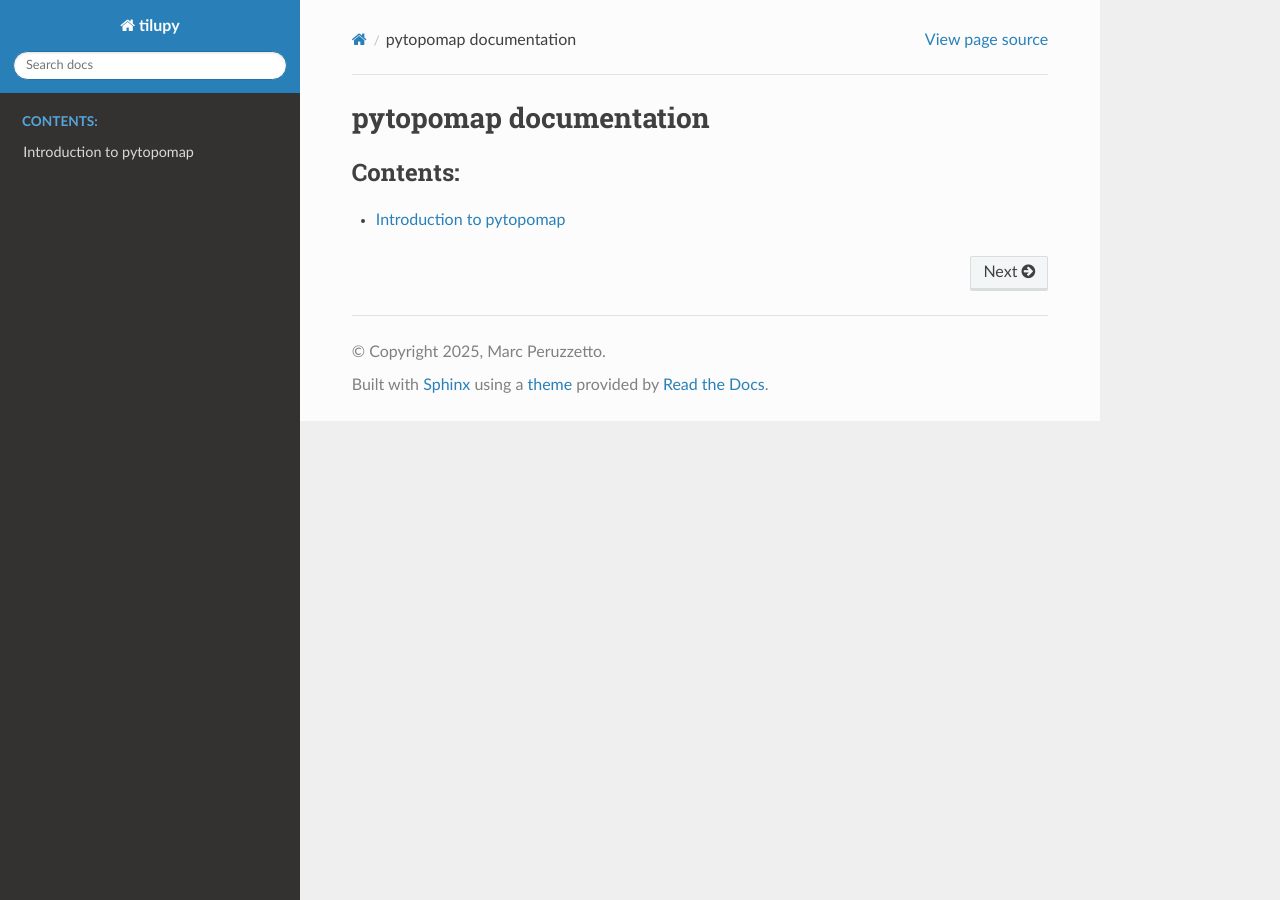
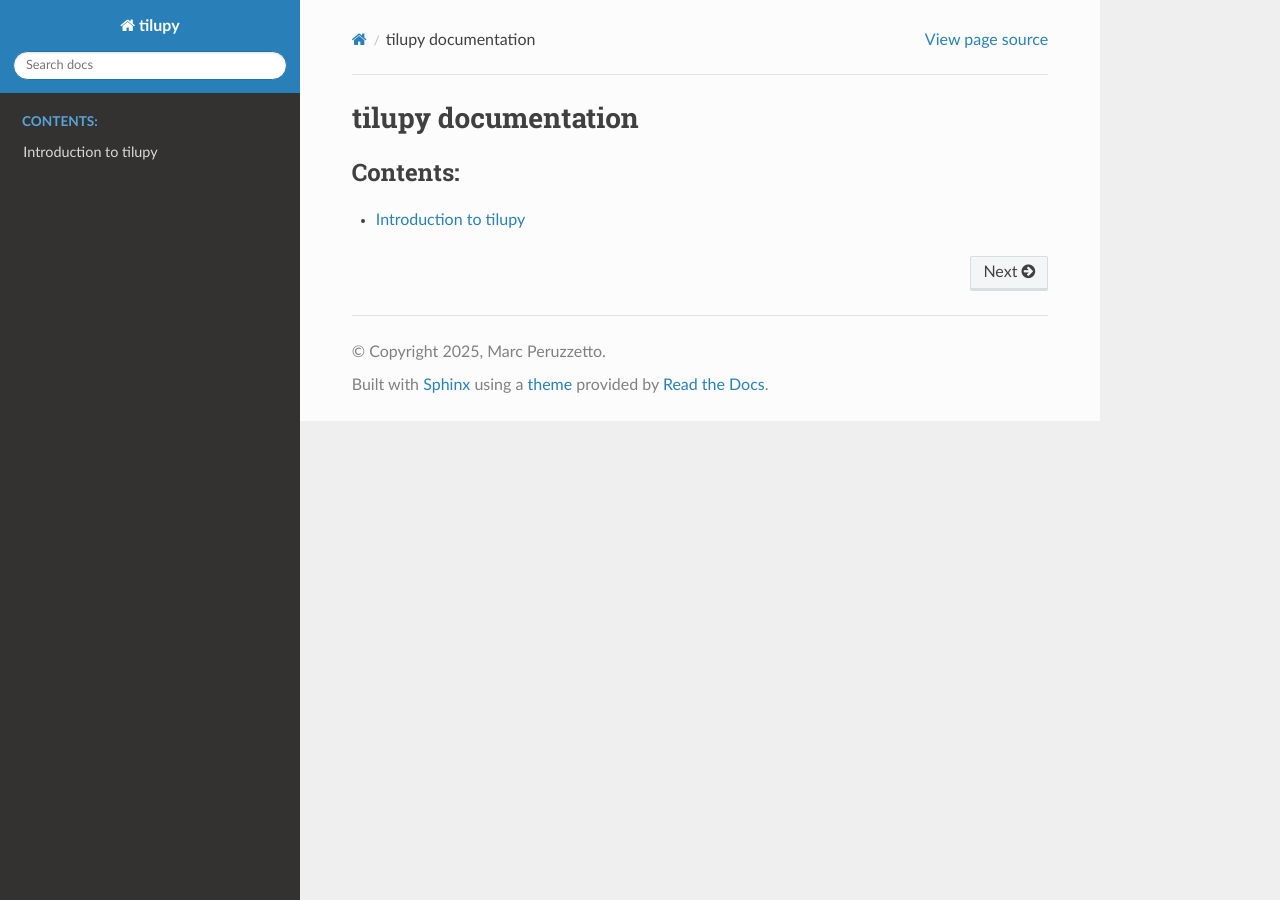
Before and after one commit to marcperuz/tilupy, a Sphinx documentation site: the page built from docs/source/index.rst, in a window 1280 px wide. Built offline with Sphinx 7.4.7 and the Read the Docs theme 3.1.0, drawn with Linux system fonts in a browser that asks for light colours; pages that are not in the unit, such as notebooks, are missing from menus.

Commit message:
docs(index): change pytopomap ref to tilupy

```diff
--- a/docs/source/index.rst
+++ b/docs/source/index.rst
@@ -1,9 +1,9 @@
-.. pytopomap documentation master file, created by
+.. tilupy documentation master file, created by
    sphinx-quickstart on Thu May 15 10:47:39 2025.
    You can adapt this file completely to your liking, but it should at least
    contain the root `toctree` directive.
 
-pytopomap documentation
+tilupy documentation
 =======================
 
 .. toctree::
--- a/docs/source/quickstart.rst
+++ b/docs/source/quickstart.rst
@@ -1,4 +1,4 @@
-Introduction to pytopomap
+Introduction to tilupy
 =========================
 
-General introduction to pytopomap
+General introduction to tilupy
```
